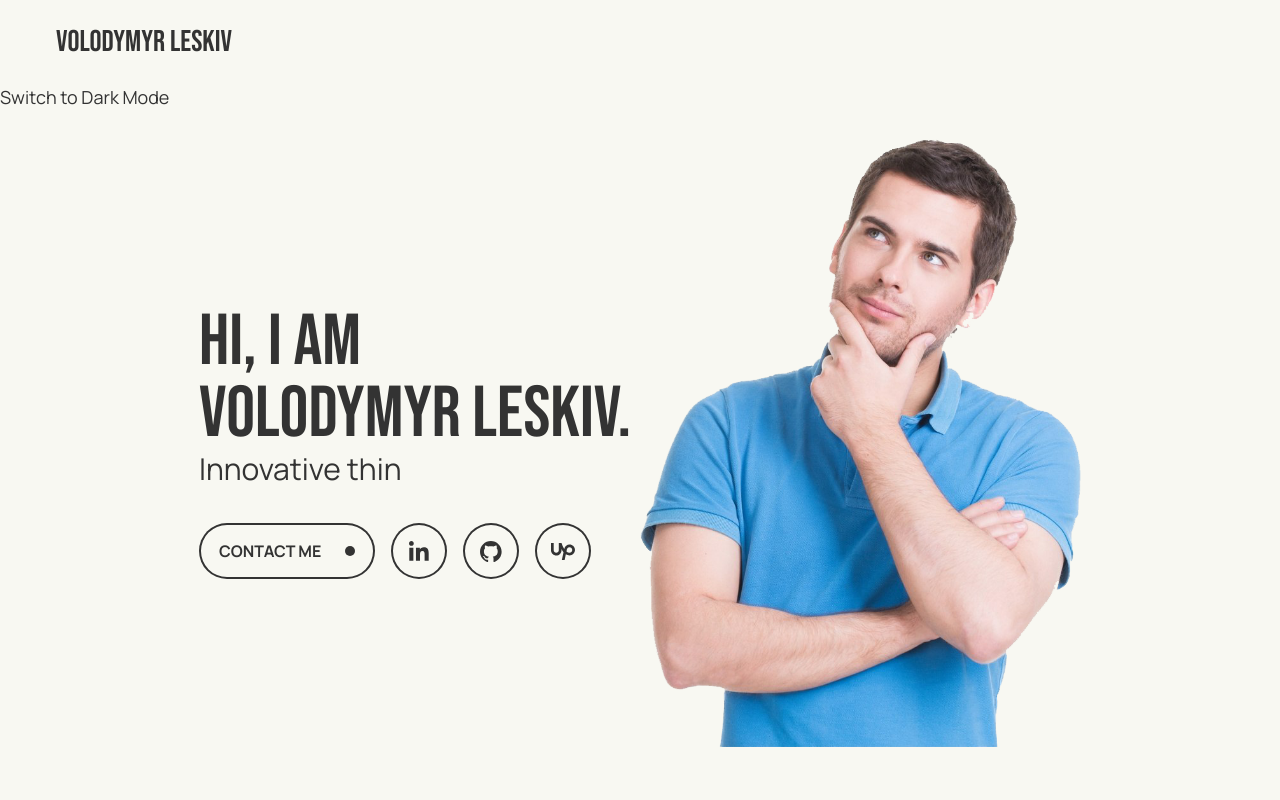
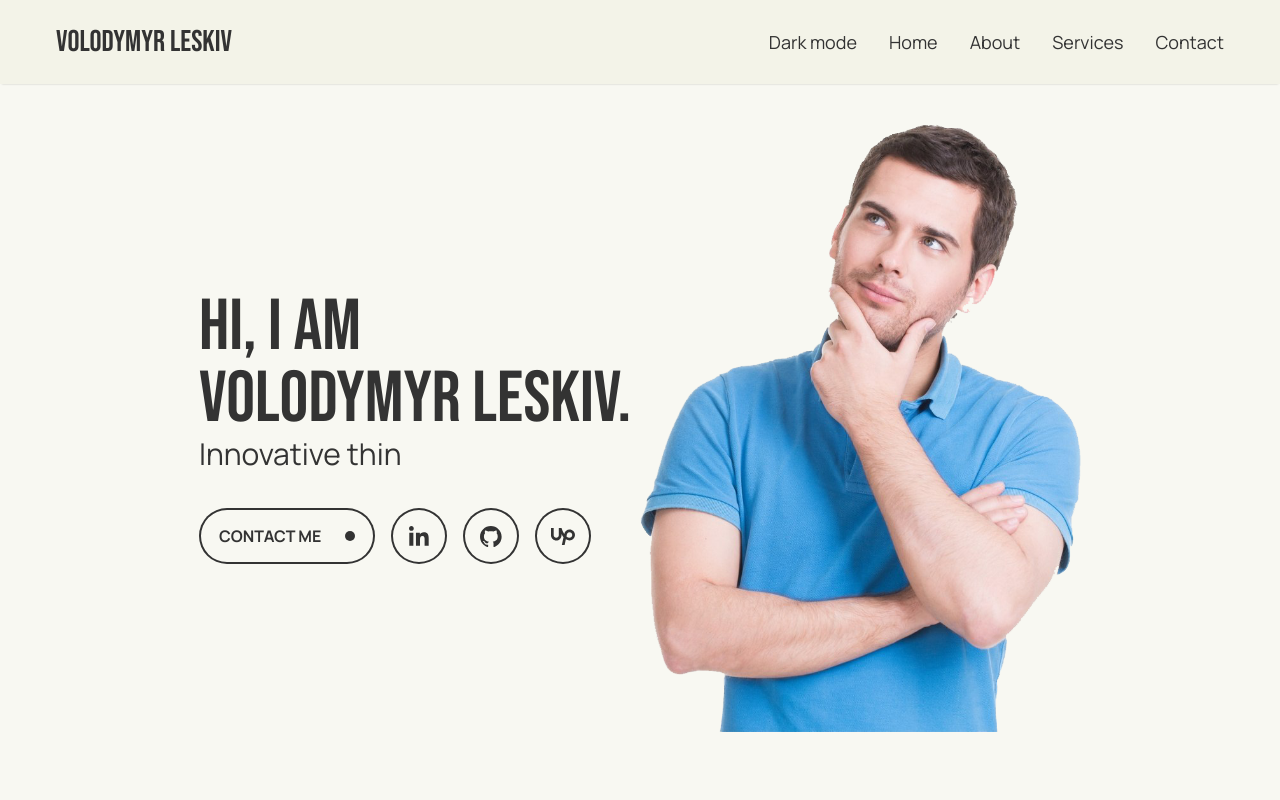
Before and after one commit to LeskivVolodymyr/portfolio, a Next.js app: page / in a window 1280 px wide. Shown: the top 800 px of the page. Built offline with nearby package versions, Linux system fonts and the light colour scheme.

Commit message:
header base buggy implementation.

```diff
--- a/package.json
+++ b/package.json
@@ -12,6 +12,7 @@
     "dependencies": {
         "dompurify": "^3.2.3",
         "formik": "^2.4.6",
+        "hamburger-react": "^2.5.2",
         "jsdom": "^26.0.0",
         "lru-cache": "^11.0.2",
         "next": "15.1.4",
--- a/src/app/_components/Header/Header.module.scss
+++ b/src/app/_components/Header/Header.module.scss
@@ -1,5 +1,22 @@
 @use '../../_styles/utils/fonts' as font;
+
+.header {
+    z-index: 2;
+    top: 0;
+    width: 100%;
+    transition: top 0.5s, color 0.3s;
+    background-color: var(--navbar-background-color);
+    box-shadow: 0 2px 2px -2px rgba(0,0,0,.2);
+}
 
 .label {
     font-family: font.$font-bebas-neue;
 }
+
+.mobile{
+    position: absolute;
+    top: 90px;
+    left: 0;
+    background-color: var(--navbar-background-color);
+    height: calc( 100vh - 90px );
+}
--- a/src/app/_components/Header/Header.tsx
+++ b/src/app/_components/Header/Header.tsx
@@ -1,9 +1,72 @@
+'use client';
+
+import { Spin } from 'hamburger-react';
 import styles from './Header.module.scss';
+import { useState, useEffect } from 'react';
+import { useWindowWidth } from '@/app/_hooks/useWindowWidth';
+import ThemeSwitch from '@/app/_components/ThemeSwitch/ThemeSwitch';
 
 export default function Header() {
+    const [isOpen, setOpen] = useState(false);
+    const [prevScrollPos, setPrevScrollPos] = useState(0);
+    const [isVisible, setIsVisible] = useState(true);
+    const width = useWindowWidth();
+
+    const handleScroll = () => {
+        const currentScrollPos = window.scrollY;
+        setIsVisible(prevScrollPos > currentScrollPos || currentScrollPos < 50);
+        setPrevScrollPos(currentScrollPos);
+    };
+
+    useEffect(() => {
+        window.addEventListener('scroll', handleScroll);
+        return () => window.removeEventListener('scroll', handleScroll);
+    }, [prevScrollPos]);
+
+    useEffect(() => {
+        if (isOpen) {
+            document.body.classList.add('overflow-hidden');
+        } else {
+            document.body.classList.remove('overflow-hidden');
+        }
+    }, [isOpen]);
+    // TODO: rewrite using :md and :lg
+    const mobileListClasses =
+        width < 1024
+            ? isOpen
+                ? `${styles.mobile} gap-y-4 items-center justify-center w-full`
+                : 'hidden'
+            : '';
+    const listClasses = `flex flex-col lg:flex-row gap-x-8 ${mobileListClasses}`;
+
     return (
-        <div className='px-14 py-6'>
+        <header
+            className={`${styles.header} ${isVisible ? 'top-0' : '-top-[90px]'} fixed flex justify-between items-center px-14 py-6`}
+        >
             <div className={`text-3xl ${styles.label}`}>VOLODYMYR LESKIV</div>
-        </div>
+            <nav className='flex'>
+                {width < 1024 && (
+                    <div>
+                        <Spin size={30} toggled={isOpen} toggle={setOpen} />
+                    </div>
+                )}
+
+                <ul className={listClasses}>
+                    <ThemeSwitch />
+                    <li>
+                        <a href='#home'>Home</a>
+                    </li>
+                    <li>
+                        <a href='#about'>About</a>
+                    </li>
+                    <li>
+                        <a href='#services'>Services</a>
+                    </li>
+                    <li>
+                        <a href='#lets-connect'>Contact</a>
+                    </li>
+                </ul>
+            </nav>
+        </header>
     );
 }
--- /dev/null
+++ b/src/app/_components/Header/HeaderWrapper.tsx
@@ -0,0 +1,21 @@
+// TODO: get rid of this when header will be fixed with correct tailwind classes
+
+'use client';
+import dynamic from 'next/dynamic';
+import { useEffect, useState } from 'react';
+
+const Header = dynamic(() => import('@/app/_components/Header/Header'), {});
+
+export default function HeaderWrapper() {
+    const [isClient, setIsClient] = useState(false);
+
+    useEffect(() => {
+        setIsClient(true);
+    }, []);
+
+    if (!isClient) {
+        return null;
+    }
+
+    return <Header />;
+}
--- a/src/app/_components/HomeContacts/HomeContacts.tsx
+++ b/src/app/_components/HomeContacts/HomeContacts.tsx
@@ -17,8 +17,9 @@ import { useIconColors } from '@/app/_hooks/useIconColors';
 export default function HomeContacts() {
     const { iconColor, iconHoverColor } = useIconColors();
 
+    // TODO: rewrite with anchor link
     const scrollToLetsConnect = () => {
-        const element = document.getElementById('lets-connect-section');
+        const element = document.getElementById('lets-connect');
         if (!element) return;
 
         element.scrollIntoView({ behavior: 'smooth' });
--- a/src/app/_components/ThemeSwitch/ThemeSwitch.tsx
+++ b/src/app/_components/ThemeSwitch/ThemeSwitch.tsx
@@ -18,7 +18,7 @@ export default function ThemeSwitch() {
 
     return (
         <button onClick={toggleTheme}>
-            {theme === 'light' ? 'Switch to Dark Mode' : 'Switch to Light Mode'}
+            {theme === 'light' ? 'Dark mode' : 'Light mode'}
         </button>
     );
 }
--- a/src/app/_components/sections/LetsConnectSection/LetsConnectSection.tsx
+++ b/src/app/_components/sections/LetsConnectSection/LetsConnectSection.tsx
@@ -39,7 +39,7 @@ export default function LetsConnectSection() {
 
     return (
         <div className='flex flex-col flex-wrap  md:flex-row'>
-            <div className='flex flex-col flex-1'>
+            <div className='flex flex-col flex-1 mb-7'>
                 <h2 className='text-6xl mb-2'>LET’S CONNECT</h2>
                 <div className='mb-5 flex flex-col'>
                     <div>
--- /dev/null
+++ b/src/app/_hooks/useWindowWidth.ts
@@ -0,0 +1,22 @@
+// TODO: bad idea. Remove when header will be fixed with tailwind media query classes
+
+import { useState, useEffect } from 'react';
+
+export function useWindowWidth() {
+    const [width, setWidth] = useState(
+        typeof window !== 'undefined' ? window.innerWidth : 0
+    );
+
+    useEffect(() => {
+        if (typeof window === 'undefined') {
+            return;
+        }
+
+        const handleResize = () => setWidth(window.innerWidth);
+
+        window.addEventListener('resize', handleResize);
+        return () => window.removeEventListener('resize', handleResize);
+    }, []);
+
+    return width;
+}
--- a/src/app/_styles/utils/colors.scss
+++ b/src/app/_styles/utils/colors.scss
@@ -7,7 +7,7 @@ $red: #FF5555;
 
 // light mode colors
 $black: #333333;
-$white-2: #fffff2;
+$white: #fffff2;
 $blue: #0056b3;
 $red-2: #ff0000;
 
@@ -18,10 +18,12 @@ $interactive-element-color-dark: $green;
 $background-color-dark: $dark-grayish-blue;
 $error-color-dark: $red;
 $form-background-color-dark: $gray;
+$navbar-background-color-dark: darken($background-color-dark, 3%);
 
 //  Light mode
 $font-color-light: $black;
 $interactive-element-color-light: $blue;
 $background-color-light: $grayish-white;
 $error-color-light: $red-2;
-$form-background-color-light: $white-2;
+$form-background-color-light: $white;
+$navbar-background-color-light: darken($background-color-light, 3%);
--- a/src/app/globals.scss
+++ b/src/app/globals.scss
@@ -12,6 +12,7 @@
   --background-color: #{colors.$background-color-dark};
   --form-error-color: #{colors.$error-color-dark};
   --form-background-color: #{colors.$form-background-color-dark};
+  --navbar-background-color: #{colors.$navbar-background-color-dark};
 }
 
 /* Light theme variables */
@@ -21,10 +22,12 @@
   --background-color: #{colors.$background-color-light};
   --form-error-color: #{colors.$error-color-light};
   --form-background-color: #{colors.$form-background-color-light};
+  --navbar-background-color: #{colors.$navbar-background-color-light};
 }
 
 html, body {
-  transition: all 0.3s, color 0.3s;
+  transition: all 0.3s;
+  scroll-behavior: smooth;
 }
 
 body {
--- a/src/app/layout.tsx
+++ b/src/app/layout.tsx
@@ -1,9 +1,8 @@
 import type { Metadata } from 'next';
 import './globals.scss';
-import Header from '@/app/_components/Header/Header';
-import ThemeSwitch from '@/app/_components/ThemeSwitch/ThemeSwitch';
 import { ThemeProvider } from '@/app/context/ThemeContext';
 import { ReactNode } from 'react';
+import HeaderWrapper from '@/app/_components/Header/HeaderWrapper';
 
 export const metadata: Metadata = {
     title: 'Volodymyr Leskiv',
@@ -19,9 +18,8 @@ export default function RootLayout({
         <html lang='en'>
             <body>
                 <ThemeProvider>
-                    <Header />
-                    <ThemeSwitch />
-                    <div className='flex w-full justify-center'>
+                    <HeaderWrapper />
+                    <div className='flex w-full justify-center mt-24'>
                         <main className='px-4'>{children}</main>
                     </div>
                 </ThemeProvider>
--- a/src/app/page.tsx
+++ b/src/app/page.tsx
@@ -8,7 +8,7 @@ export default function Page() {
             <Section>
                 <HomeSection />
             </Section>
-            <Section id={'lets-connect-section'}>
+            <Section id='lets-connect'>
                 <LetsConnectSection />
             </Section>
             <Section>
```
Also changed, not shown: 1 other file (tests, documents, lock files or other folders).
